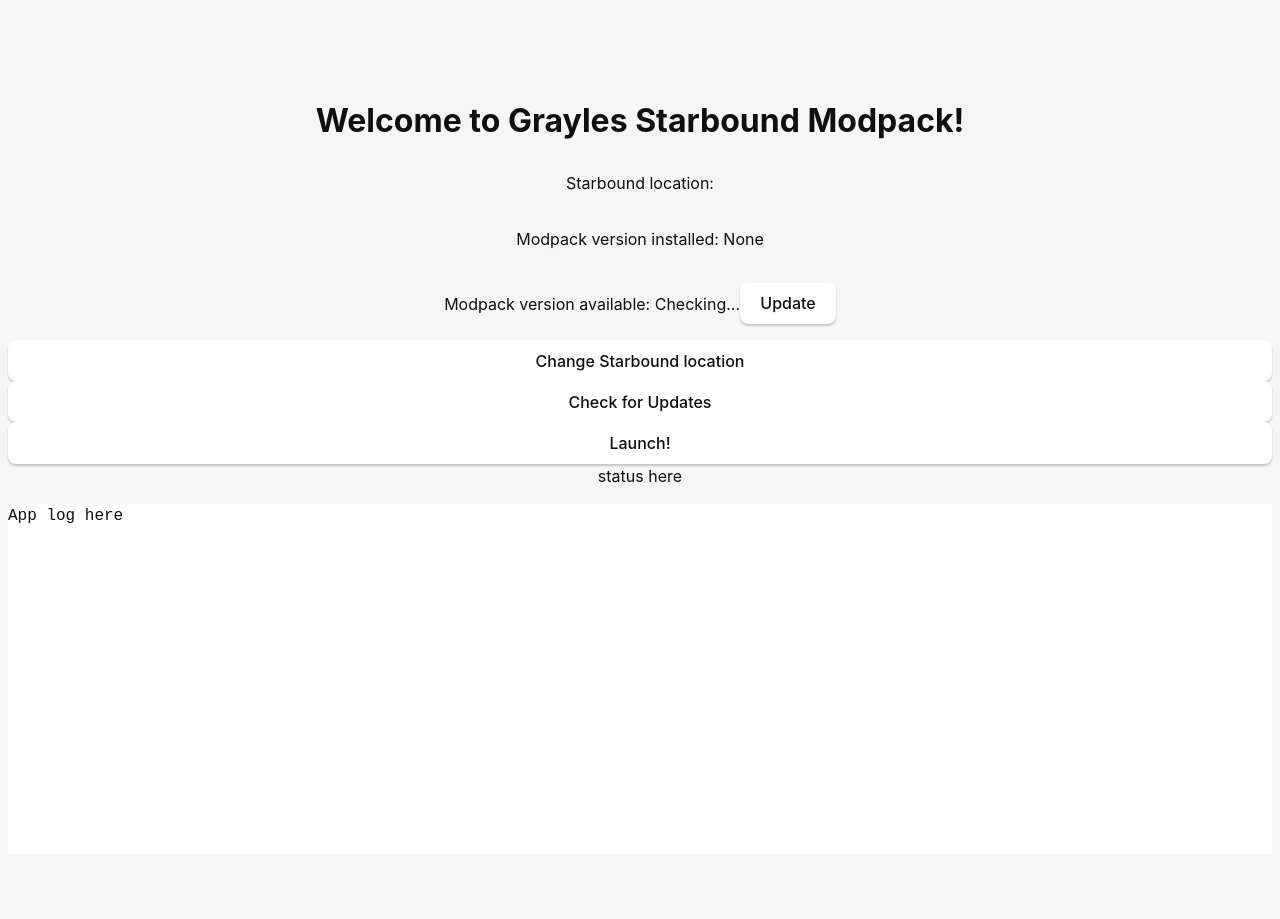
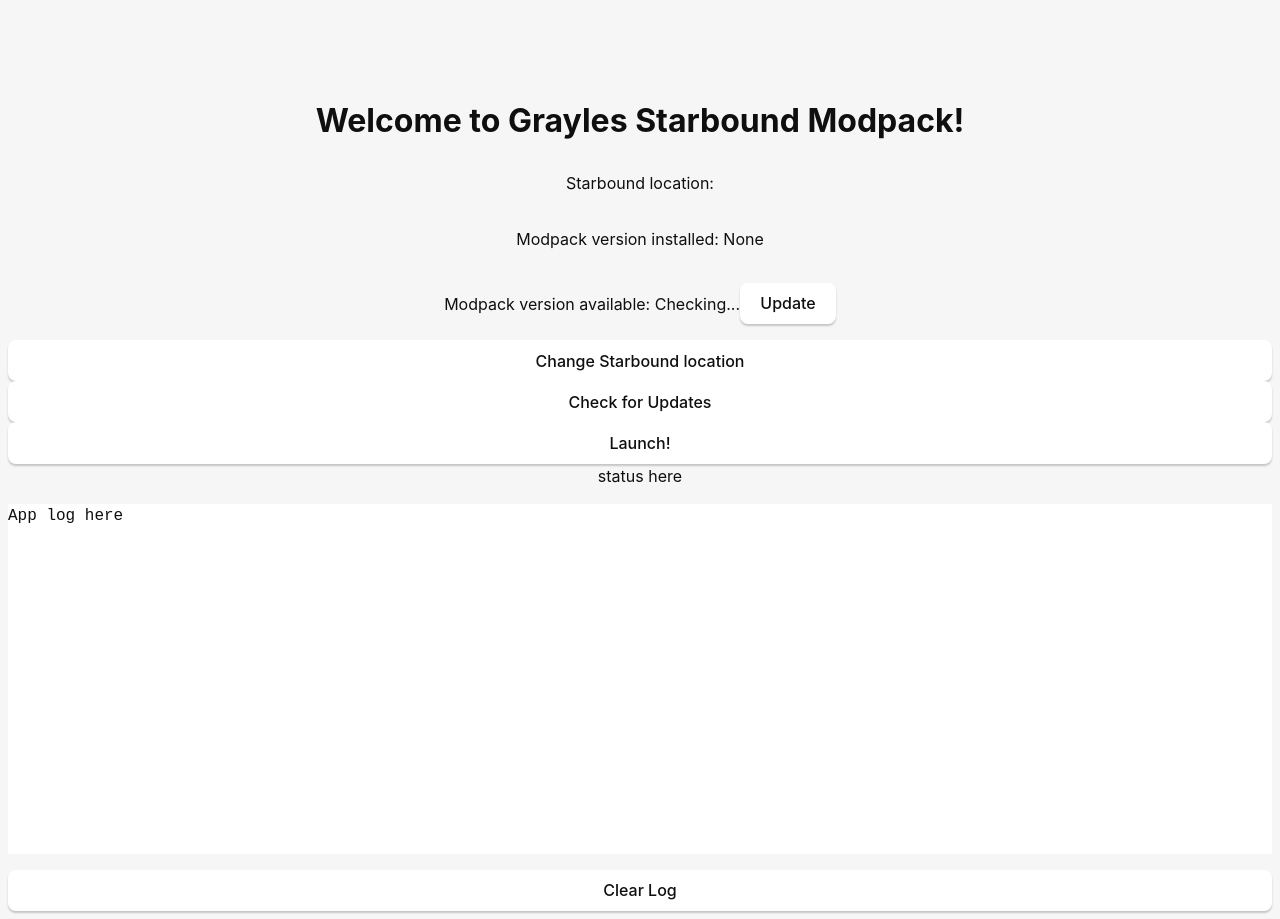
Before and after one commit to evonzee/starbound-modpack-launcher, a React (Vite) app: page / in a window 1280 px wide. Before the commit the page ends 878 px from the top, so only its background shows below. Built offline with nearby package versions, Linux system fonts and the light colour scheme.

Commit message:
add clear log button

```diff
--- a/src/App.tsx
+++ b/src/App.tsx
@@ -79,6 +79,7 @@
       <pre className="logbox">
         { logBuffer }
       </pre>
+      <button type="button" onClick={() => setLogBuffer([])}>Clear Log</button>
     </div>
   );
 }
```
